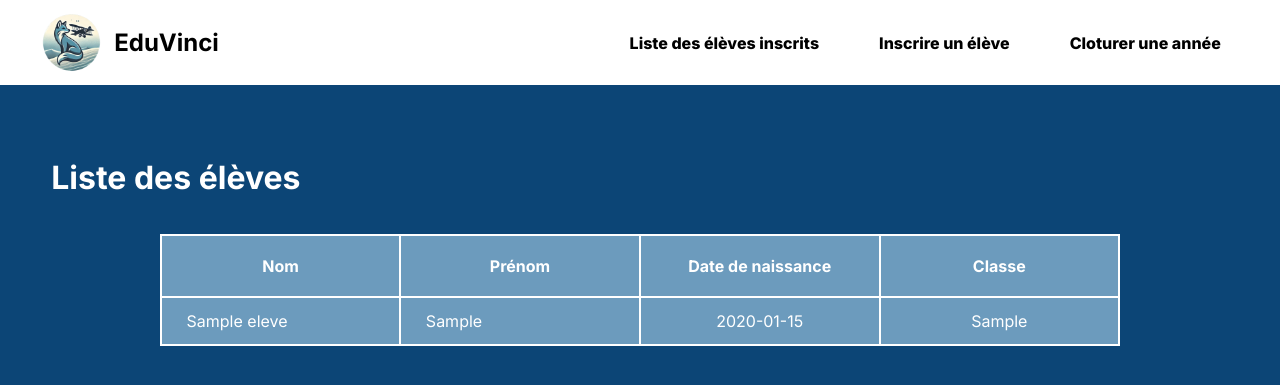
After one commit to MonifD/EduVinci, a Node server app: page /liste_eleves in a window 1280 px wide. The commit adds this page. Shown: the top 385 px of the page. Run offline with Node 20, Linux system fonts and the light colour scheme; tables that the repository leaves empty hold one stand-in row (values such as "Sample post"); some libraries are stand-ins or nearby versions.

Commit message:
commit du merge

```diff
--- a/src/Routes/routes.js
+++ b/src/Routes/routes.js
@@ -7,6 +7,27 @@ router.get('/', (req, res) => {
     res.render('index', {});
 });
 
+router.get('/liste_eleves', async (req, res) => {
+    try {
+        // Appel du contrôleur
+        const eleves = await new Promise((resolve, reject) => {
+            const mockRes = {
+                status: () => mockRes,
+                json: (data) => resolve(data),
+                send: reject,
+            };
+            controllers.listEleves(req, mockRes);
+        });
+
+        // Rendu de la vue avec les données récupérées
+        res.render('liste_eleves', { eleves });
+    } catch (error) {
+        console.error('Erreur lors du chargement de la liste des élèves :', error);
+        res.status(500).send('Une erreur est survenue.');
+    }
+});
+
+
 router.post('/inscription', controllers.registerEleve);
 router.get('/eleves', controllers.listEleves);
 
--- /dev/null
+++ b/src/public/css/liste_eleves.css
@@ -0,0 +1,37 @@
+.liste-table-container {
+    margin-top: 5rex;
+    margin-bottom: 15rex;
+    width: 100%;
+}
+
+.liste-eleves-table {
+    margin: 0 auto;
+    width: 60rem;
+}
+
+.liste-eleves-table table {
+    border-collapse: collapse;
+    background-color: #6C9BBD;
+    color: white;
+    border: 2px solid white;
+}
+
+.liste-eleves-table table th {
+    border: 2px solid white;
+    width: 15rem;
+    height: 8rex;
+}
+
+.liste-eleves-table table td {
+    height: 6rex;
+    border: 2px solid white;
+}
+
+.liste-eleves-table table td p {
+    width: 80%;
+    margin: 0 auto;
+}
+
+.no-eleves-message {
+    color: white;
+}
--- a/src/public/css/main.css
+++ b/src/public/css/main.css
@@ -6,3 +6,16 @@ body {
     margin: 0;
     background-color: #0C4576;
 }
+
+/*Style global qui sera le même pour les titres de chaque vues*/
+.page-title {
+    width: 92%;
+    margin: 0 auto;
+    padding-top: 7rex;
+    color: white;
+}
+
+/*Style global pour toutes les cellules de tableau qui doivent être centrées*/
+#td-center {
+    text-align: center;
+}
--- /dev/null
+++ b/src/views/liste_eleves.ejs
@@ -0,0 +1,38 @@
+<%- include('index') %>
+<link rel="stylesheet" href="/css/liste_eleves.css">
+<div class="liste-eleves-container">
+    <div class="page-title">
+        <h1>Liste des élèves</h1>
+    </div>
+    <div class="liste-table-container">
+
+        <div class="liste-eleves-table">
+        <% if (eleves.length === 0) { %>
+        <div class="no-eleves-message">
+            <p>Aucun élève n'est inscrit pour le moment.</p>
+        </div>
+        <% } %>
+        <table>
+            <thead>
+                <tr>
+                    <th>Nom</th>
+                    <th>Prénom</th>
+                    <th>Date de naissance</th>
+                    <th>Classe</th>
+                </tr>
+            </thead>
+            <tbody>
+                <% eleves.forEach(eleve => { %>
+                    <tr>
+                        <td><p><%= eleve.nom %></p></td>
+                        <td><p><%= eleve.prenom %></p></td>
+                        <td id="td-center"><p><%= eleve.date_naissance.toISOString().split('T')[0] %></p></td>
+                        <td id="td-center"><p><%= eleve.Classe ? eleve.Classe.libelle : 'Non assigné' %></p></td>
+                    </tr>
+                <% }) %>
+            </tbody>
+        </table>
+        </div>
+    </div>
+
+</div>
--- a/src/views/partials/navbar.ejs
+++ b/src/views/partials/navbar.ejs
@@ -10,7 +10,7 @@
         </div>
         <div class="navbar-links">
             <ul>
-                <li><a href="">Liste des élèves inscrits</a></li>
+                <li><a href="/liste_eleves">Liste des élèves inscrits</a></li>
                 <li><a href="">Inscrire un élève</a></li>
                 <li><a href="">Cloturer une année</a></li>
             </ul>
```
